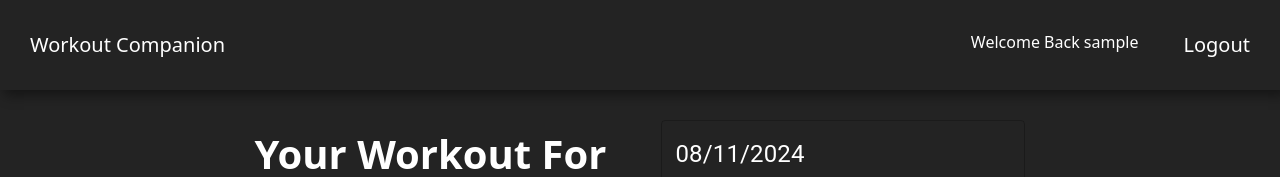
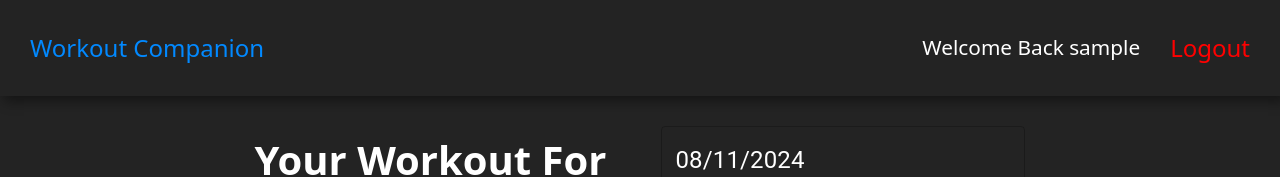
Before and after one commit to FarhanK29/workout-companion-app, a React (Create React App) app in the folder client/: page / in a window 1280 px wide. Shown: the top 177 px of the page. Built offline with nearby package versions, Linux system fonts and the light colour scheme; no server answers; sample sign-in values are in the browser's storage.

Commit message:
styling and error handling

```diff
--- a/client/src/components/Navbar.css
+++ b/client/src/components/Navbar.css
@@ -8,7 +8,11 @@
 }
 .navbar-links-container{
     display:flex;
-    gap:45px;
+    align-items:center;
+    gap:30px;
+}
+.navbar-welcome{
+    font-size:1.3em;
 }
 .link-button{
     color:white;
@@ -17,9 +21,14 @@
     font-weight: 500;
     transition: 0.3s;
 }
-
+.link-button{
+    color:rgb(2, 137, 255);
+    font-size:1.5em
+}
 .link-button:hover{
     cursor:pointer;
-    color:rgb(0, 153, 255);
 }
-#logout-btn:hover{color:red;}
+#logout-btn{
+    color:rgb(255, 0, 0);
+}
+#logout-btn:hover{color:rgb(188, 17, 17);}
--- a/client/src/components/Navbar.js
+++ b/client/src/components/Navbar.js
@@ -15,7 +15,7 @@ export default function Navbar() {
     <nav className = "navbar-container">
             <Link to = "/" className = "link-button">Workout Companion</Link>
             <div className = "navbar-links-container">
-                <div>Welcome Back {username}</div>
+                <div className = "navbar-welcome">Welcome Back {username}</div>
                 <span onClick = {handleLogout} className = "link-button" id = "logout-btn">Logout</span>
             </div>
     </nav>
--- a/client/src/pages/Home.js
+++ b/client/src/pages/Home.js
@@ -39,7 +39,7 @@ export default function Home() {
 
             const json = await response.json();
             console.log(response)
-            if(!response.ok){
+            if(json.status == 'error'){
                 setDocID(-1)
                 setWorkouts([{
                     exercise:'',
```
Also changed, not shown: 1 other file (tests, documents, lock files or other folders).
